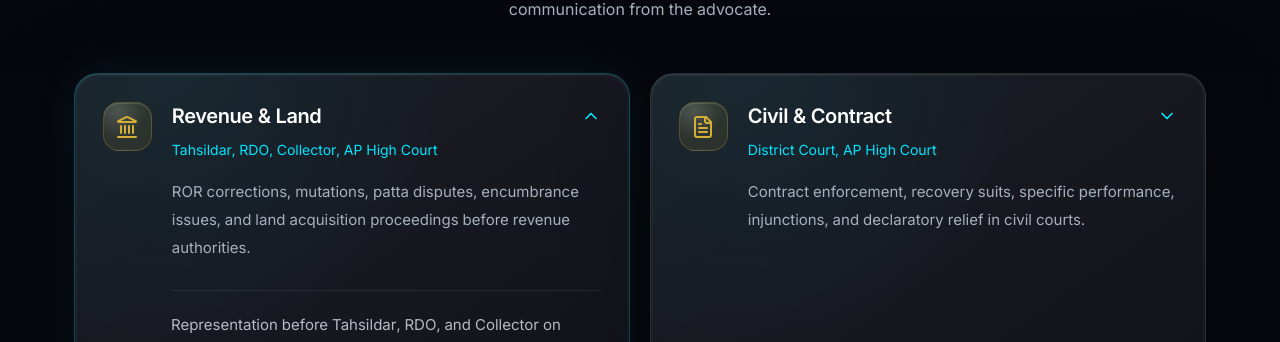
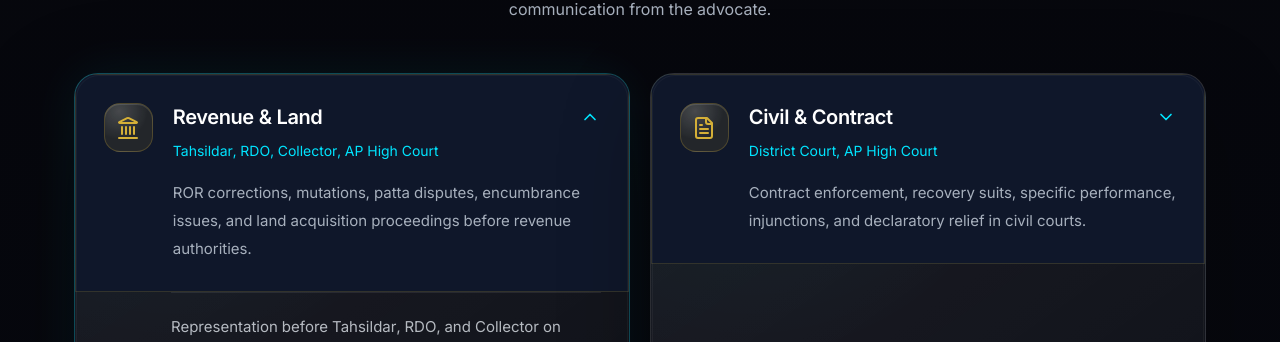
Before and after one commit to Hemsagar00/NagaLawChambers, a Next.js app: page / in a window 1280 px wide. Shown: the part 1528-1870 px from the top of the page. Built offline with nearby package versions, Linux system fonts and the light colour scheme; no server answers.

Commit message:
fix: force dark premium cards and full-width containers

```diff
--- a/src/app/globals.css
+++ b/src/app/globals.css
@@ -772,3 +772,19 @@
     }
   }
 }
+
+/* Force dark premium cards - highest priority */
+.premium-card,
+button[aria-expanded] {
+  background: #0f172a !important;
+  color: #f1f5f9 !important;
+  border: 1px solid rgba(212, 175, 55, 0.18) !important;
+}
+
+/* Force full-width containers */
+.portavia-container,
+main > div {
+  max-width: 1180px !important;
+  margin-left: auto !important;
+  margin-right: auto !important;
+}
```
